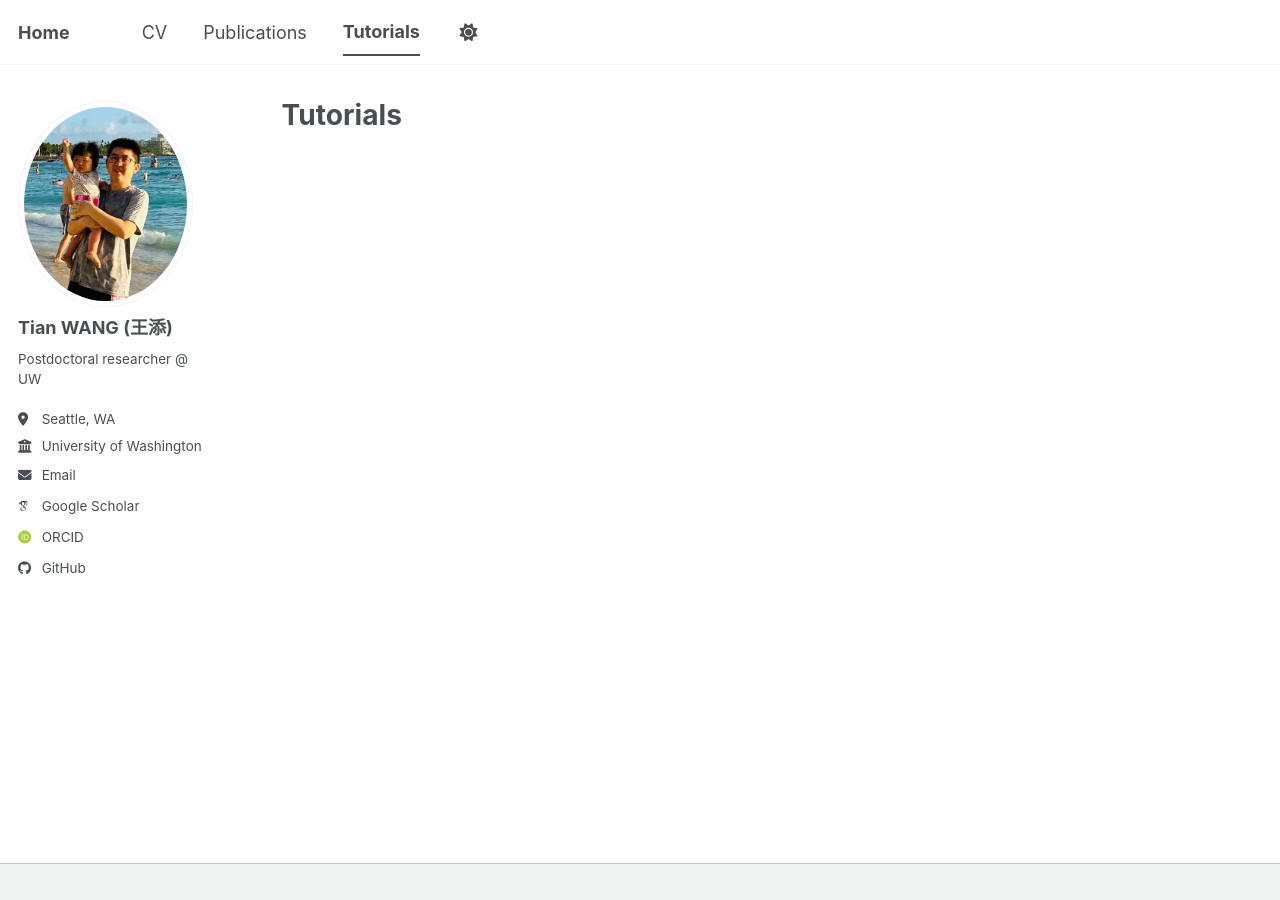
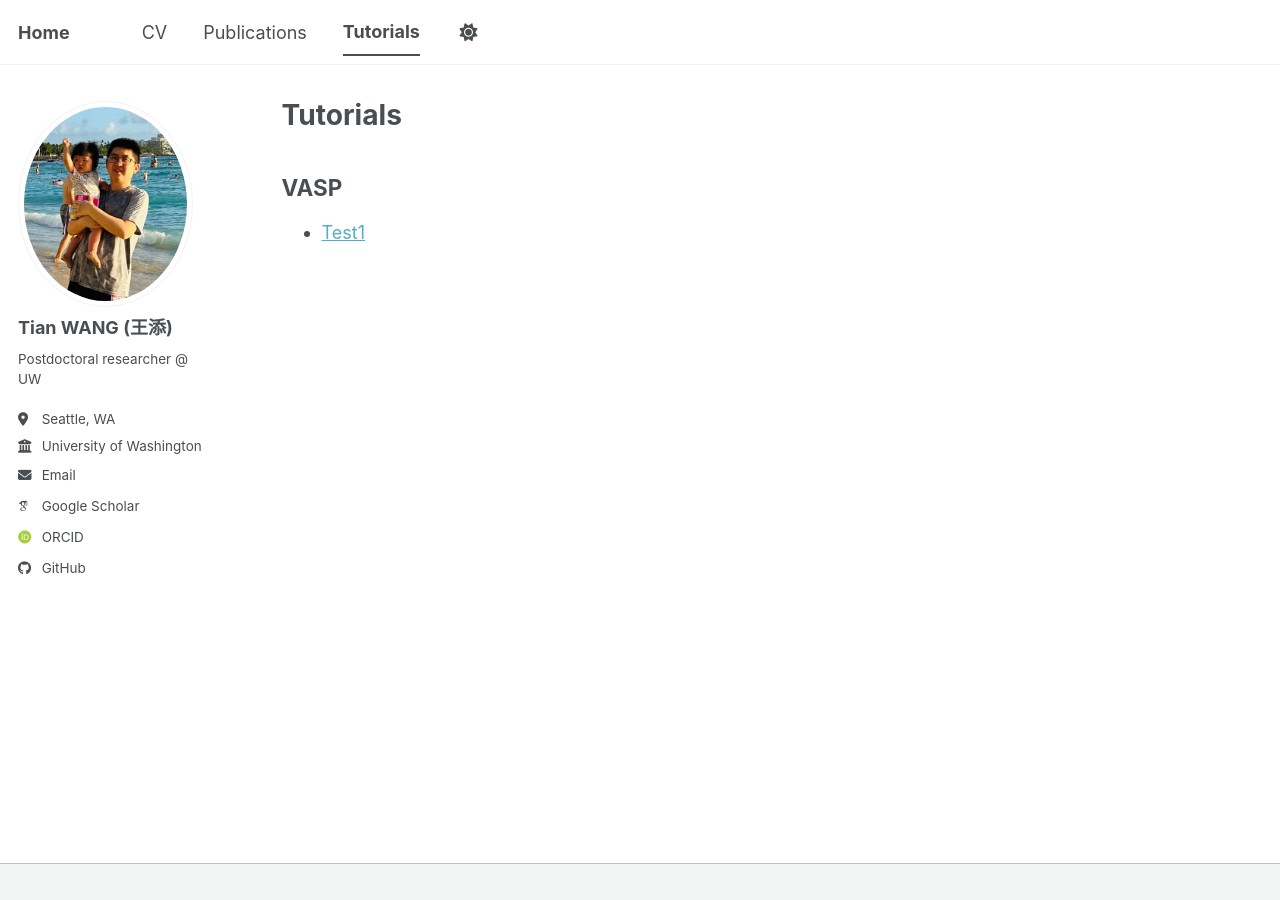
Before and after one commit to tw2469/tw2469.github.io, a Jekyll site: the page built from _pages/teaching.html, in a window 1280 px wide. Built offline with Jekyll 4.4.1, drawn with Linux system fonts in a browser that asks for light colours; some web fonts are replaced; a script bundle is joined from its source files by our own code; library files that are not in the unit come from our copies.

Commit message:
test section

```diff
--- a/_pages/teaching.html
+++ b/_pages/teaching.html
@@ -7,6 +7,17 @@ author_profile: true
 
 {% include base_path %}
 
-{% for post in site.teaching reversed %}
-  {% include archive-single.html %}
+{% assign sections = site.teaching | map: "section" | uniq %}
+
+{% for sec in sections %}
+  <h2>{{ sec }}</h2>
+  <ul>
+  {% for post in site.teaching %}
+    {% if post.section == sec %}
+      <li>
+        <a href="{{ post.url }}">{{ post.title }}</a>
+      </li>
+    {% endif %}
+  {% endfor %}
+  </ul>
 {% endfor %}
```
Also changed, not shown: _teaching/test1.md (added, +9 -0 lines).
